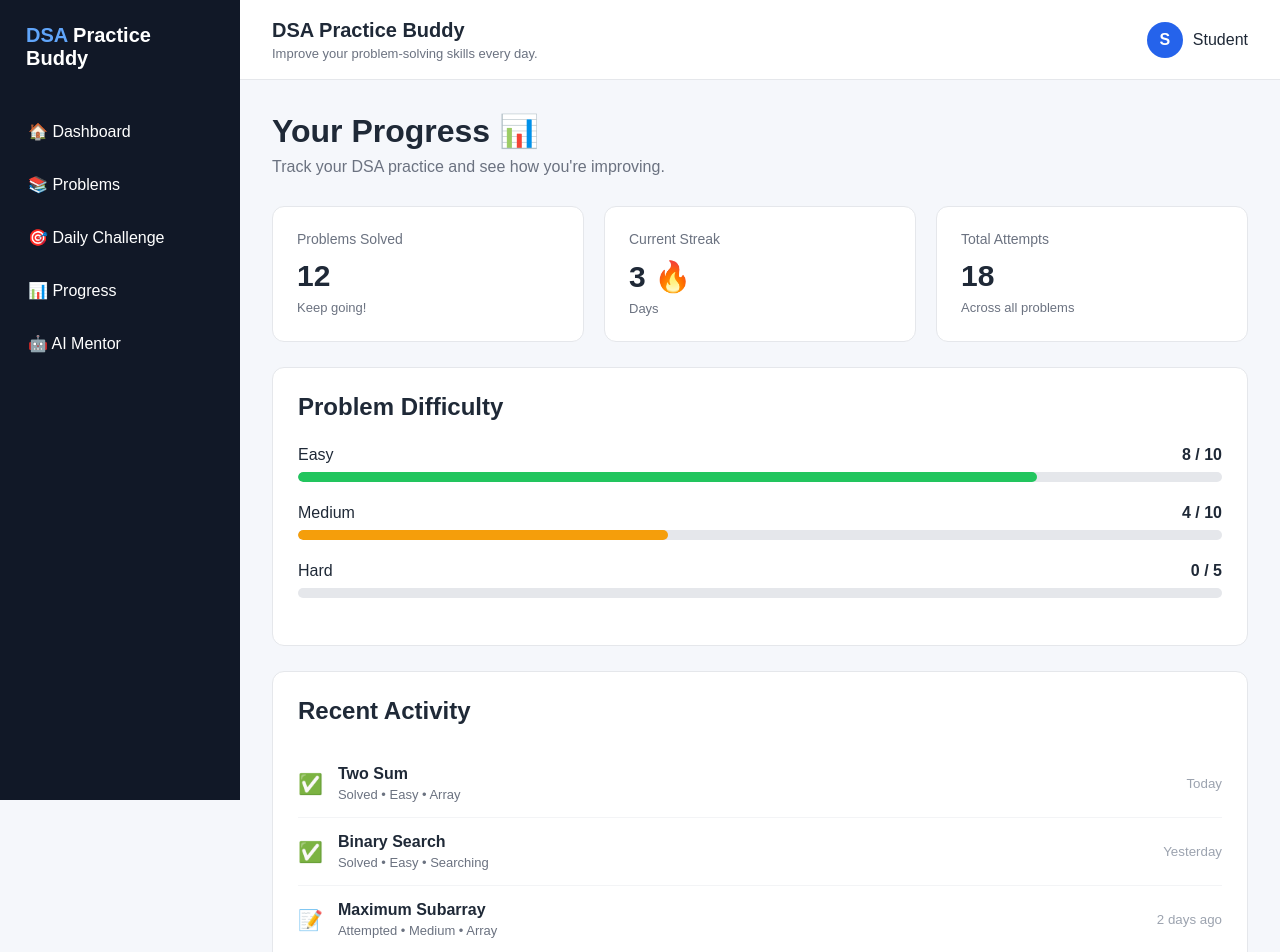
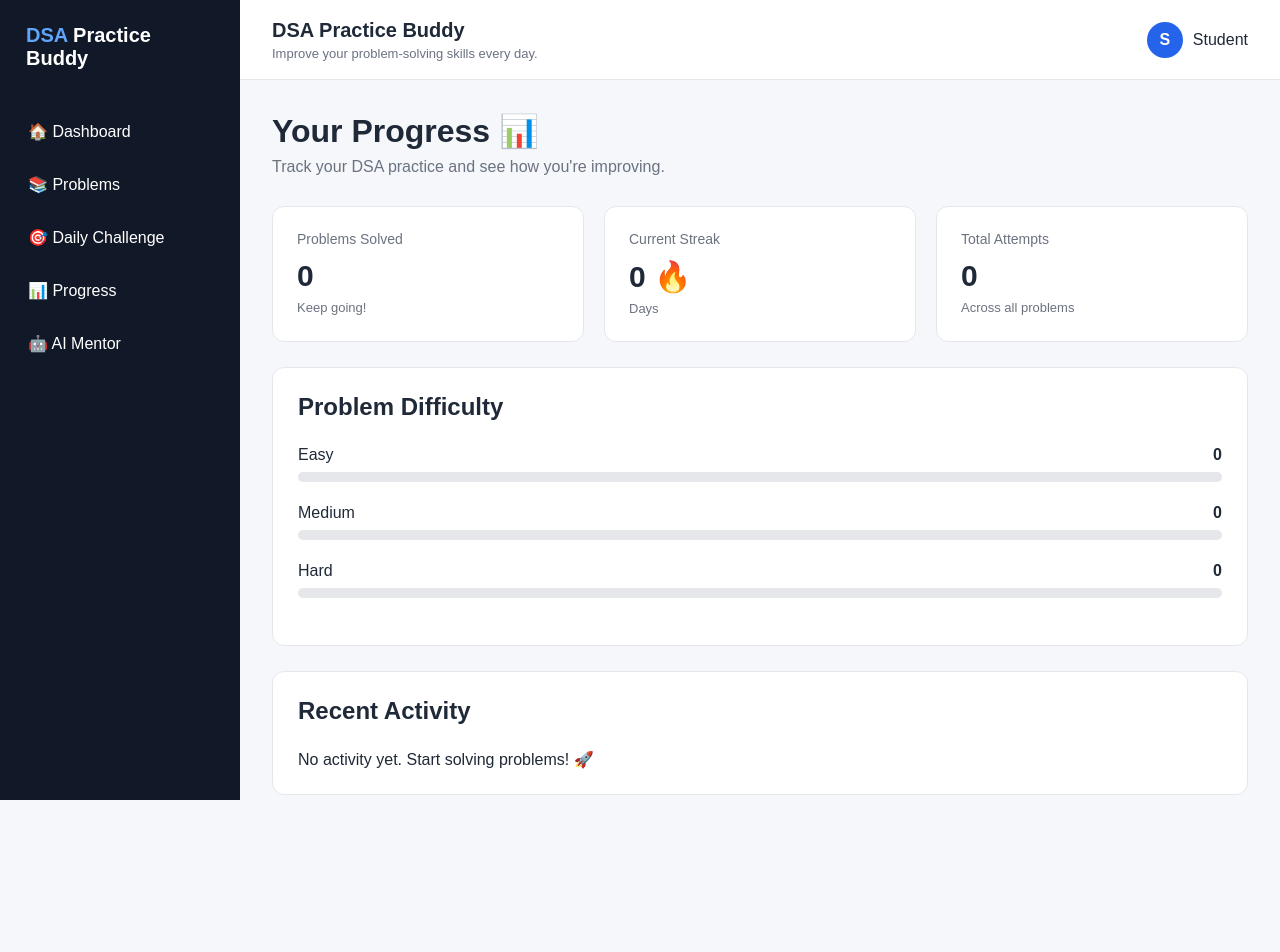
Before and after one commit to Shambhavis01/DSA_Practice_buddy, a React app in the folder frontend/: page /progress in a window 1280 px wide. Shown: the top 952 px of the page. After the commit the page ends 827 px from the top, so only its background shows below. Built offline with nearby package versions, Linux system fonts and the light colour scheme; the HTML template or start-up script is replaced by a standard one.

Commit message:
Connect problem solving with progress tracking

```diff
--- a/frontend/src/pages/Progress.jsx
+++ b/frontend/src/pages/Progress.jsx
@@ -1,4 +1,48 @@
+import { useState } from "react";
+
 function Progress() {
+  const [progress] = useState(() => {
+    const saved = localStorage.getItem("dsaProgress");
+
+    if (!saved) {
+      return {
+        solved: 0,
+        attempts: 0,
+        streak: 0,
+        easy: 0,
+        medium: 0,
+        hard: 0,
+      };
+    }
+
+    try {
+      return JSON.parse(saved);
+    } catch {
+      return {
+        solved: 0,
+        attempts: 0,
+        streak: 0,
+        easy: 0,
+        medium: 0,
+        hard: 0,
+      };
+    }
+  });
+
+  const [activity] = useState(() => {
+    const saved = localStorage.getItem("dsaActivity");
+
+    if (!saved) {
+      return [];
+    }
+
+    try {
+      return JSON.parse(saved);
+    } catch {
+      return [];
+    }
+  });
+
   return (
     <div className="progress-page">
       <h1>Your Progress 📊</h1>
@@ -10,19 +54,19 @@ function Progress() {
       <div className="progress-stats">
         <div className="progress-card">
           <h3>Problems Solved</h3>
-          <p>12</p>
+          <p>{progress.solved}</p>
           <span>Keep going!</span>
         </div>
 
         <div className="progress-card">
           <h3>Current Streak</h3>
-          <p>3 🔥</p>
+          <p>{progress.streak} 🔥</p>
           <span>Days</span>
         </div>
 
         <div className="progress-card">
           <h3>Total Attempts</h3>
-          <p>18</p>
+          <p>{progress.attempts}</p>
           <span>Across all problems</span>
         </div>
       </div>
@@ -33,33 +77,42 @@ function Progress() {
         <div className="difficulty-row">
           <div>
             <span>Easy</span>
-            <strong>8 / 10</strong>
+            <strong>{progress.easy}</strong>
           </div>
 
           <div className="progress-bar">
-            <div className="progress-fill easy-progress"></div>
+            <div
+              className="progress-fill easy-progress"
+              style={{ width: `${Math.min(progress.easy * 10, 100)}%` }}
+            ></div>
           </div>
         </div>
 
         <div className="difficulty-row">
           <div>
             <span>Medium</span>
-            <strong>4 / 10</strong>
+            <strong>{progress.medium}</strong>
           </div>
 
           <div className="progress-bar">
-            <div className="progress-fill medium-progress"></div>
+            <div
+              className="progress-fill medium-progress"
+              style={{ width: `${Math.min(progress.medium * 10, 100)}%` }}
+            ></div>
           </div>
         </div>
 
         <div className="difficulty-row">
           <div>
             <span>Hard</span>
-            <strong>0 / 5</strong>
+            <strong>{progress.hard}</strong>
           </div>
 
           <div className="progress-bar">
-            <div className="progress-fill hard-progress"></div>
+            <div
+              className="progress-fill hard-progress"
+              style={{ width: `${Math.min(progress.hard * 20, 100)}%` }}
+            ></div>
           </div>
         </div>
       </div>
@@ -67,32 +120,25 @@ function Progress() {
       <div className="progress-section">
         <h2>Recent Activity</h2>
 
-        <div className="activity-item">
-          <span>✅</span>
-          <div>
-            <strong>Two Sum</strong>
-            <p>Solved • Easy • Array</p>
-          </div>
-          <small>Today</small>
-        </div>
+        {activity.length === 0 ? (
+          <p>No activity yet. Start solving problems! 🚀</p>
+        ) : (
+          activity.map((item, index) => (
+            <div className="activity-item" key={index}>
+              <span>{item.solved ? "✅" : "📝"}</span>
 
-        <div className="activity-item">
-          <span>✅</span>
-          <div>
-            <strong>Binary Search</strong>
-            <p>Solved • Easy • Searching</p>
-          </div>
-          <small>Yesterday</small>
-        </div>
+              <div>
+                <strong>{item.title}</strong>
+                <p>
+                  {item.solved ? "Solved" : "Attempted"} • {item.difficulty} •{" "}
+                  {item.topic}
+                </p>
+              </div>
 
-        <div className="activity-item">
-          <span>📝</span>
-          <div>
-            <strong>Maximum Subarray</strong>
-            <p>Attempted • Medium • Array</p>
-          </div>
-          <small>2 days ago</small>
-        </div>
+              <small>{item.date}</small>
+            </div>
+          ))
+        )}
       </div>
     </div>
   );
--- a/frontend/src/pages/SolveProblem.jsx
+++ b/frontend/src/pages/SolveProblem.jsx
@@ -10,11 +10,58 @@ function SolveProblem() {
   );
 
   const handleRun = () => {
-    alert("Code execution will be connected in the next stage.");
+    alert("Code execution is not available in this version.");
   };
 
   const handleSubmit = () => {
-    alert("Submission system will be connected in the next stage.");
+    const savedProgress = localStorage.getItem("dsaProgress");
+
+    let progress = {
+      solved: 0,
+      attempts: 0,
+      streak: 0,
+      easy: 0,
+      medium: 0,
+      hard: 0,
+    };
+
+    if (savedProgress) {
+      try {
+        progress = JSON.parse(savedProgress);
+      } catch {
+        // Use default progress
+      }
+    }
+
+    progress.solved += 1;
+    progress.attempts += 1;
+    progress.easy += 1;
+
+    localStorage.setItem("dsaProgress", JSON.stringify(progress));
+
+    const savedActivity = localStorage.getItem("dsaActivity");
+
+    let activity = [];
+
+    if (savedActivity) {
+      try {
+        activity = JSON.parse(savedActivity);
+      } catch {
+        activity = [];
+      }
+    }
+
+    activity.unshift({
+      title: "Two Sum",
+      difficulty: "Easy",
+      topic: "Array",
+      solved: true,
+      date: "Today",
+    });
+
+    localStorage.setItem("dsaActivity", JSON.stringify(activity));
+
+    alert("Problem marked as solved! 🎉");
   };
 
   return (
@@ -31,6 +78,7 @@ function SolveProblem() {
       </div>
 
       <div className="solve-layout">
+
         {/* Problem Section */}
 
         <div className="problem-description">
@@ -94,7 +142,7 @@ function SolveProblem() {
             </button>
 
             <button className="submit-btn" onClick={handleSubmit}>
-              ✓ Submit
+              ✓ Mark as Solved
             </button>
           </div>
         </div>
```
